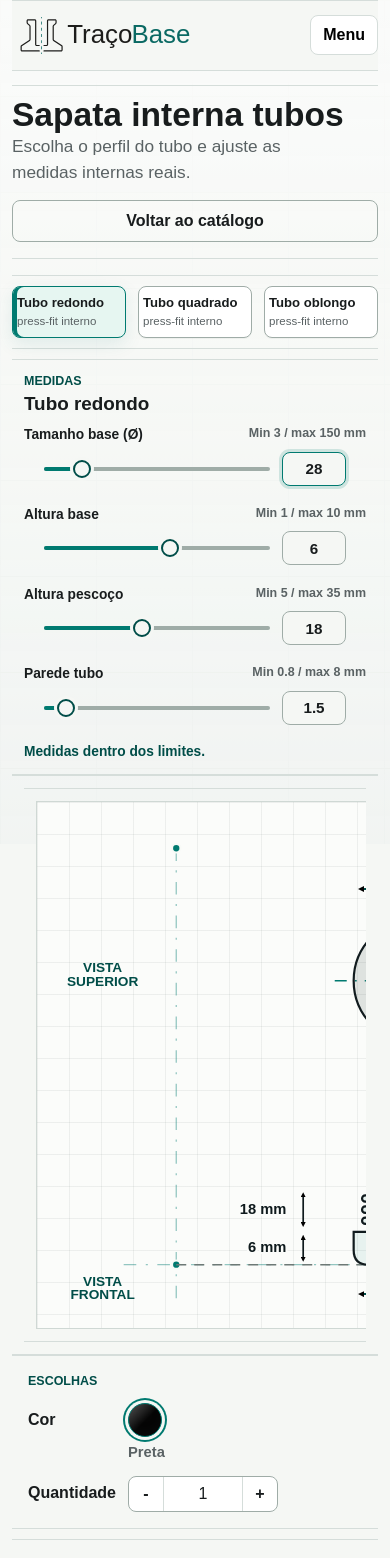
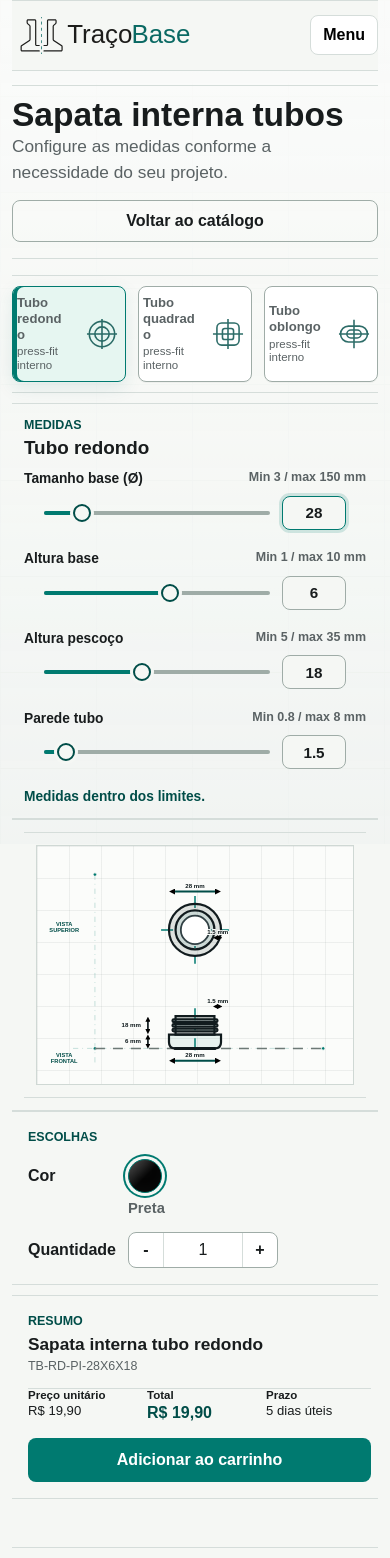
Before and after one commit to Guicduc/site-sapatas, a Next.js app: page /configurar/ponteira-interna-tubo in a window 390 px wide. Shown: the top 1558 px of the page. Built offline with nearby package versions, Linux system fonts and the light colour scheme.

Commit message:
Ajusta configurador e cards do catalogo

```diff
--- a/app/globals.css
+++ b/app/globals.css
@@ -397,6 +397,8 @@ section {
   min-height: 0;
   padding: clamp(14px, 1.45vw, 20px);
   border: 1px solid var(--line);
+  border-radius: 8px;
+  overflow: hidden;
   background:
     linear-gradient(180deg, oklch(0.985 0.006 170 / 0.82), transparent),
     var(--bg);
@@ -418,7 +420,7 @@ section {
   object-fit: cover;
   object-position: center;
   border: 0;
-  border-radius: 0;
+  border-radius: 6px;
   background: var(--surface-soft);
 }
 
@@ -611,9 +613,11 @@ section {
 
 .format-selector button {
   display: grid;
-  gap: 4px;
+  grid-template-columns: minmax(0, 1fr) 42px;
+  align-items: center;
+  gap: 10px;
   min-height: 68px;
-  padding: 12px 14px;
+  padding: 10px 12px;
   text-align: left;
   border: 1px solid var(--line-strong);
   border-radius: var(--radius);
@@ -625,11 +629,36 @@ section {
 }
 
 .format-selector button + button {
-  padding-left: 14px;
+  padding-left: 12px;
+}
+
+.format-selector__copy {
+  display: grid;
+  gap: 3px;
+  min-width: 0;
 }
 
 .format-selector button span {
   color: var(--ink-soft);
+}
+
+.format-selector__copy strong,
+.format-selector__copy span {
+  overflow-wrap: anywhere;
+}
+
+.format-icon {
+  width: 38px;
+  height: 38px;
+  justify-self: end;
+  fill: none;
+  stroke: var(--primary-dark);
+  stroke-width: 2;
+  opacity: 0.82;
+}
+
+.format-icon path {
+  fill: none;
 }
 
 .format-selector button:hover {
@@ -745,6 +774,7 @@ section {
 
 .drawing-panel svg {
   display: block;
+  height: auto;
   width: 100%;
   min-height: clamp(500px, 68vh, 700px);
   aspect-ratio: 720 / 500;
@@ -2108,6 +2138,7 @@ summary {
   .button {
     transition: none;
   }
+
 }
 
 @media (max-width: 1600px) {
@@ -2206,11 +2237,15 @@ summary {
   }
 
   .drawing-panel {
-    overflow-x: auto;
+    overflow: hidden;
   }
 
   .drawing-panel svg {
-    min-width: 760px;
+    min-width: 0;
+    max-width: 100%;
+    min-height: 0;
+    aspect-ratio: 720 / 500;
+    overflow: visible;
   }
 
   .parameter-slider {
@@ -2396,8 +2431,8 @@ summary {
   }
 
   .site-header {
+    position: sticky;
     align-items: center;
-    flex-wrap: wrap;
     gap: 10px;
     padding: 8px 0;
   }
@@ -2419,10 +2454,19 @@ summary {
   }
 
   .site-nav {
+    position: absolute;
+    top: calc(100% + 6px);
+    right: 0;
+    left: 0;
     display: none;
-    width: 100%;
-    padding-top: 10px;
-    border-top: 1px solid var(--line);
+    grid-template-columns: repeat(2, minmax(0, 1fr));
+    gap: 8px;
+    width: min(100%, 360px);
+    margin-left: auto;
+    padding: 8px;
+    border: 1px solid var(--line);
+    background: var(--surface);
+    box-shadow: 0 16px 32px rgba(24, 28, 29, 0.12);
   }
 
   .site-nav.is-open {
@@ -2430,7 +2474,16 @@ summary {
   }
 
   .site-nav a {
+    display: flex;
+    min-height: 46px;
     width: 100%;
+    align-items: center;
+    justify-content: center;
+    gap: 8px;
+    padding: 10px;
+    color: var(--ink);
+    background: var(--surface-soft);
+    text-align: center;
   }
 
   .filter-bar,
@@ -2593,6 +2646,18 @@ summary {
   }
 
   .drawing-panel svg {
+    min-width: 0;
+    max-width: 100%;
+    min-height: 0;
+    aspect-ratio: 720 / 500;
+    overflow: visible;
+  }
+
+  .drawing-panel {
+    overflow: hidden;
+  }
+
+  .drawing-panel svg {
     min-height: 300px;
   }
 
--- a/components/product-configurator.jsx
+++ b/components/product-configurator.jsx
@@ -178,7 +178,7 @@ export function ProductConfigurator({ category, initialFormatSlug }) {
           </div>
 
           <ConfigurationSummary
-            format={format}
+            format={{ ...format, name: getSummaryProductName(category, format) }}
             sku={sku}
             issues={issues}
             unitPrice={unitPrice}
@@ -195,16 +195,16 @@ export function ProductConfigurator({ category, initialFormatSlug }) {
   );
 }
 
-function getConfiguratorDescription(category) {
-  const descriptions = {
-    "ponteira-interna-tubo": "Escolha o perfil do tubo e ajuste as medidas internas reais.",
-    "sapata-base-lisa": "Escolha o formato da base e ajuste as medidas de contato.",
-    "ponteira-interna-tubos": "Escolha o perfil do tubo e ajuste as medidas internas reais.",
-    "sapata-lisa": "Escolha o formato da sapata e ajuste as medidas da base.",
-    "sapata-externa": "Escolha o perfil e ajuste as medidas externas do tubo."
-  };
+function getConfiguratorDescription() {
+  return "Configure as medidas conforme a necessidade do seu projeto.";
+}
 
-  return descriptions[category.slug] || "Escolha o formato e ajuste as medidas do produto.";
+function getSummaryProductName(category, format) {
+  if (category.slug === "ponteira-interna-tubo") {
+    return `Sapata interna ${format.name.toLowerCase()}`;
+  }
+
+  return format.name;
 }
 
 function ColorSelector({ colors, value, onChange }) {
@@ -261,11 +261,66 @@ function FormatSelector({ category, selectedSlug, onChange }) {
           aria-pressed={format.slug === selectedSlug}
           onClick={() => onChange(format.slug)}
         >
-          <strong>{format.name}</strong>
-          <span>{format.fixation}</span>
+          <span className="format-selector__copy">
+            <strong>{format.name}</strong>
+            <span>{format.fixation}</span>
+          </span>
+          <FormatIcon type={format.drawingType} />
         </button>
       ))}
     </div>
+  );
+}
+
+function FormatIcon({ type }) {
+  return (
+    <svg className="format-icon" viewBox="0 0 48 48" aria-hidden="true" focusable="false">
+      {type === "tube-round" && (
+        <>
+          <circle cx="24" cy="24" r="16" />
+          <circle cx="24" cy="24" r="9" />
+          <path d="M24 5 V43 M5 24 H43" />
+        </>
+      )}
+      {type === "tube-rect" && (
+        <>
+          <rect x="10" y="10" width="28" height="28" rx="6" />
+          <rect x="17" y="17" width="14" height="14" rx="3" />
+          <path d="M24 5 V43 M5 24 H43" />
+        </>
+      )}
+      {type === "tube-oblong" && (
+        <>
+          <rect x="7" y="14" width="34" height="20" rx="10" />
+          <rect x="15" y="19" width="18" height="10" rx="5" />
+          <path d="M24 6 V42 M5 24 H43" />
+        </>
+      )}
+      {type === "base-round" && (
+        <>
+          <circle cx="24" cy="24" r="15" />
+          <path d="M24 7 V41 M7 24 H41" />
+        </>
+      )}
+      {type === "base-rect" && (
+        <>
+          <rect x="9" y="13" width="30" height="22" rx="5" />
+          <path d="M24 7 V41 M6 24 H42" />
+        </>
+      )}
+      {type === "base-oblong" && (
+        <>
+          <rect x="7" y="15" width="34" height="18" rx="9" />
+          <path d="M24 7 V41 M5 24 H43" />
+        </>
+      )}
+      {type === "base-u" && (
+        <>
+          <path d="M10 12 H38 V36 H29 V22 H19 V36 H10 Z" />
+          <path d="M24 7 V41 M6 36 H42" />
+        </>
+      )}
+    </svg>
   );
 }
 
```
